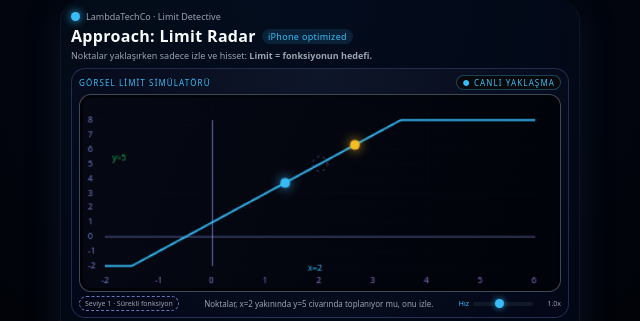
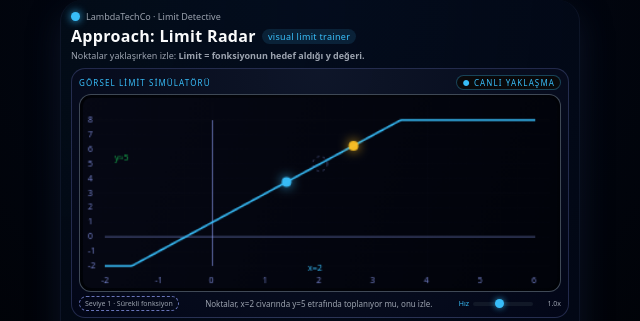
Before and after one commit to ayhandeveci/Limit-Detective, a plain HTML site: page index.html in a window 1280 px wide. Shown: the top 321 px of the page, 320-960 px from the left. Drawn offline with Linux system fonts and the light colour scheme.

Commit message:
Update index.html

```diff
--- a/index.html
+++ b/index.html
@@ -2,7 +2,7 @@
 <html lang="tr">
 <head>
   <meta charset="UTF-8" />
-  <title>Approach: Limit Radar</title>
+  <title>Approach: Limit Radar · Limit Detective</title>
   <meta name="viewport" content="width=device-width, initial-scale=1.0, maximum-scale=1.0, user-scalable=no" />
   <style>
     :root {
@@ -42,13 +42,13 @@
       display: flex;
       justify-content: center;
       align-items: stretch;
-      overflow: hidden; /* kritik: scroll yok */
+      overflow: hidden; /* kaydırma yok */
     }
 
     .app {
       width: 100%;
-      max-width: 430px; /* iPhone 15 Pro dikey yakın */
-      height: 100vh;
+      max-width: 430px;           /* iPhone 15 Pro genişliğine yakın */
+      height: 100vh;              /* tam ekran */
       margin: 0 auto;
       padding: 10px 10px 8px;
       display: flex;
@@ -57,7 +57,6 @@
       background: radial-gradient(circle at top left,
                    rgba(56,189,248,0.04),
                    rgba(2,6,23,0.98));
-      border-radius: 0;
       box-shadow: var(--shadow-soft);
       border-left: 1px solid rgba(15,23,42,0.9);
       border-right: 1px solid rgba(15,23,42,0.9);
@@ -170,7 +169,7 @@
 
     #graphCanvas {
       width: 100%;
-      height: 155px; /* iPhone dikey için sıkı ayar */
+      height: 155px; /* sıkı ayar: grafik + noktalar + etiketler */
       display: block;
       border-radius: 8px;
     }
@@ -416,11 +415,11 @@
     </div>
     <h1>
       Approach: Limit Radar
-      <span>iPhone optimized</span>
+      <span>visual limit trainer</span>
     </h1>
     <div class="subtitle">
-      Noktalar yaklaşırken sadece izle ve hisset:
-      <strong>Limit = fonksiyonun hedefi.</strong>
+      Noktalar yaklaşırken izle:
+      <strong>Limit = fonksiyonun hedef aldığı y değeri.</strong>
     </div>
   </header>
 
@@ -473,7 +472,6 @@
 </div>
 
 <script>
-  // --------- Level Definitions ----------
   const levels = [
     {
       id: 1,
@@ -491,8 +489,7 @@
       options: [3, 5, 7],
       explanation:
         "Polinomlar süreklidir. x → 2 iken direkt yerine yazarız: f(2) = 5, limit de 5.",
-      microHint:
-        "Noktalar, x=2 yakınında y=5 civarında toplanıyor mu, onu izle."
+      microHint: "Noktalar, x=2 civarında y=5 etrafında toplanıyor mu, onu izle."
     },
     {
       id: 2,
@@ -510,8 +507,7 @@
       options: [1, 2, 0],
       explanation:
         "(x² - 1)/(x - 1) sadeleşince x + 1 olur. x → 1 iken x + 1 → 2. Nokta delik olsa da limit 2.",
-      microHint:
-        "Delik seni bozmasın. Yol nereye yaklaşıyor, ona bak."
+      microHint: "Delik önemli değil. Yol hangi y değerine nişan alıyor, ona bak."
     },
     {
       id: 3,
@@ -529,9 +525,8 @@
       limit: null,
       options: ["Limit yok", 1, 3],
       explanation:
-        "x → 0⁻ iken f(x)=1, x → 0⁺ iken f(x)=3. Sağ ve sol limit farklı → limit yok.",
-      microHint:
-        "Mavi ve sarı farklı y'lere gidiyorsa: Limit yok."
+        "x → 0⁻ iken f(x)=1, x → 0⁺ iken f(x)=3. Sağ ve sol limit farklı olduğu için limit yok.",
+      microHint: "İki nokta farklı y'lere gidiyorsa: Limit yok."
     },
     {
       id: 4,
@@ -548,13 +543,11 @@
       limit: 1.5,
       options: [1.5, 3, 0],
       explanation:
-        "x büyüdükçe baskın terimler oranı: (3x²)/(2x²)=3/2. Grafik 1.5 etrafında yataylaşıyor.",
-      microHint:
-        "x → ∞ iken çizginin yaklaştığı yatay seviyeye odaklan."
+        "x büyüdükçe baskın terimler oranı (3x²)/(2x²)=3/2. Grafik 1.5 etrafında yataylaşıyor.",
+      microHint: "x → ∞ iken çizginin yaklaştığı yatay seviyeye odaklan."
     }
   ];
 
-  // --------- State ----------
   let currentIndex = 0;
   let currentLevel = levels[0];
   let answered = false;
@@ -564,7 +557,6 @@
   let animationId = null;
   let speedFactor = 1.0;
 
-  // --------- DOM ----------
   const canvas = document.getElementById("graphCanvas");
   const ctx = canvas.getContext("2d");
   const functionLabel = document.getElementById("functionLabel");
@@ -582,22 +574,25 @@
   const speedRange = document.getElementById("speedRange");
   const speedLabel = document.getElementById("speedLabel");
 
-  // --------- Speed Control ----------
   speedRange.addEventListener("input", () => {
     speedFactor = parseFloat(speedRange.value);
     speedLabel.textContent = speedFactor.toFixed(1) + "x";
   });
 
-  // --------- Coord Transform ----------
   function worldToCanvas(x, y, lvl) {
     const { xMin, xMax, yMin, yMax } = lvl;
     const margin = 18;
     const w = canvas.width - 2 * margin;
     const h = canvas.height - 2 * margin;
+
     const nx = (x - xMin) / (xMax - xMin || 1);
     const ny = (y - yMin) / (yMax - yMin || 1);
-    const cx = margin + Math.max(0, Math.min(1, nx)) * w;
-    const cy = margin + (1 - Math.max(0, Math.min(1, ny))) * h;
+
+    const clampedNx = Math.max(0, Math.min(1, nx));
+    const clampedNy = Math.max(0, Math.min(1, ny));
+
+    const cx = margin + clampedNx * w;
+    const cy = margin + (1 - clampedNy) * h;
     return { x: cx, y: cy };
   }
 
@@ -608,7 +603,6 @@
     }
   }
 
-  // --------- Draw Base ----------
   function drawBase(lvl) {
     const { xMin, xMax, yMin, yMax } = lvl;
 
@@ -633,6 +627,7 @@
       ctx.lineTo(p.x, canvas.height - 6);
       ctx.stroke();
     }
+
     for (let j = Math.ceil(yMin); j <= Math.floor(yMax); j++) {
       const p = worldToCanvas(xMin, j, lvl);
       ctx.beginPath();
@@ -640,6 +635,7 @@
       ctx.lineTo(canvas.width - 6, p.y);
       ctx.stroke();
     }
+
     ctx.restore();
 
     // axes
@@ -655,6 +651,7 @@
       ctx.lineTo(p2.x, p2.y);
       ctx.stroke();
     }
+
     if (xMin < 0 && xMax > 0) {
       const p1 = worldToCanvas(0, yMin, lvl);
       const p2 = worldToCanvas(0, yMax, lvl);
@@ -663,9 +660,10 @@
       ctx.lineTo(p2.x, p2.y);
       ctx.stroke();
     }
+
     ctx.restore();
 
-    // ticks & labels (kısa)
+    // axis labels (X & Y)
     ctx.save();
     ctx.fillStyle = "rgba(148,163,253,0.78)";
     ctx.font = "7px system-ui";
@@ -674,6 +672,7 @@
       const p = worldToCanvas(i, yMin, lvl);
       ctx.fillText(i.toString(), p.x - 3, canvas.height - 4);
     }
+
     for (let j = Math.ceil(yMin); j <= Math.floor(yMax); j++) {
       const p = worldToCanvas(xMin, j, lvl);
       ctx.fillText(j.toString(), 4, p.y + 2);
@@ -684,10 +683,11 @@
       ctx.fillStyle = "rgba(56,189,248,0.98)";
       ctx.fillText("x=" + lvl.aLabel, pa.x - 10, canvas.height - 14);
     }
+
     if (lvl.limit != null) {
       const pl = worldToCanvas(xMin, lvl.limit, lvl);
       ctx.fillStyle = "rgba(22,163,74,0.98)";
-      ctx.fillText("y≈" + lvl.limit, 24, pl.y - 3);
+      ctx.fillText("y≈" + lvl.limit, 26, pl.y - 3);
     }
 
     ctx.restore();
@@ -700,6 +700,7 @@
 
     const steps = 180;
     let first = true;
+
     for (let i = 0; i <= steps; i++) {
       const t = i / steps;
       const x = xMin + t * (xMax - xMin);
@@ -725,9 +726,11 @@
         first = true;
       }
     }
+
     ctx.stroke();
     ctx.restore();
 
+    // hole (level 2)
     if (lvl.id === 2) {
       const hole = worldToCanvas(lvl.a, lvl.limit, lvl);
       ctx.save();
@@ -739,6 +742,7 @@
       ctx.restore();
     }
 
+    // piecewise special points
     if (lvl.type === "piecewise") {
       const leftY = lvl.fnLeft(lvl.a - 0.02);
       const rightY = lvl.fnRight(lvl.a + 0.02);
@@ -759,14 +763,13 @@
     }
   }
 
-  // --------- Continuous Animation ----------
   function animateApproach(lvl) {
     clearAnimation();
     const baseDuration = 1800;
+    const start = performance.now();
 
-    function frame(startTime) {
-      return function loop(now) {
-        const elapsed = now - startTime;
+    function loop(now) {
+      const elapsed = now - start;
       const t = ((elapsed) / (baseDuration / (speedFactor || 0.1))) % 1;
 
       drawBase(lvl);
@@ -851,13 +854,11 @@
       }
 
       animationId = requestAnimationFrame(loop);
-      };
     }
 
-    animationId = requestAnimationFrame(animateStart => frame(animateStart)(animateStart));
+    animationId = requestAnimationFrame(loop);
   }
 
-  // --------- UI Setup ----------
   function renderLevel(lvl) {
     currentLevel = lvl;
     answered = false;
@@ -935,6 +936,7 @@
       const txt = b.querySelector(".label").textContent.replace(",", ".");
       const isNoLimit = b.textContent.toLowerCase().includes("limit yok");
       const val = parseFloat(txt);
+
       if (currentLevel.limit === null && isNoLimit) {
         b.classList.add("correct");
       } else if (
@@ -957,7 +959,6 @@
     renderLevel(levels[currentIndex]);
   }
 
-  // --------- Events ----------
   replayBtn.addEventListener("click", () => {
     answered = false;
     feedbackEl.textContent = "";
@@ -973,7 +974,6 @@
 
   nextBtn.addEventListener("click", nextLevel);
 
-  // --------- Init ----------
   renderLevel(currentLevel);
 </script>
 </body>
```
Lines whose indentation alone changed are shown as unchanged.
